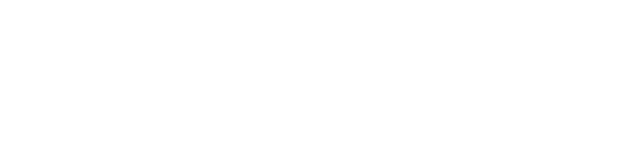
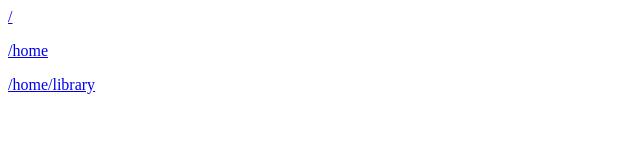
Before and after one commit to S6Wtk0PXDo8IPyjU/s6wtk0pxdo8ipyju.github.io, a plain HTML site: page index.html in a window 1280 px wide. Shown: the whole page, without its empty margins (0-640 px from the left). Drawn offline with Linux system fonts and the light colour scheme.

Commit message:
Update index.html

```diff
--- a/index.html
+++ b/index.html
@@ -3,6 +3,14 @@
 
     </head>
     <body>
-
+        <p>
+            <a href="/">/</a>
+        </p>
+        <p>
+            <a href="/home">/home</a>
+        </p>
+        <p>
+            <a href="/home/library">/home/library</a>
+        </p>
     </body>
 </html>
```
